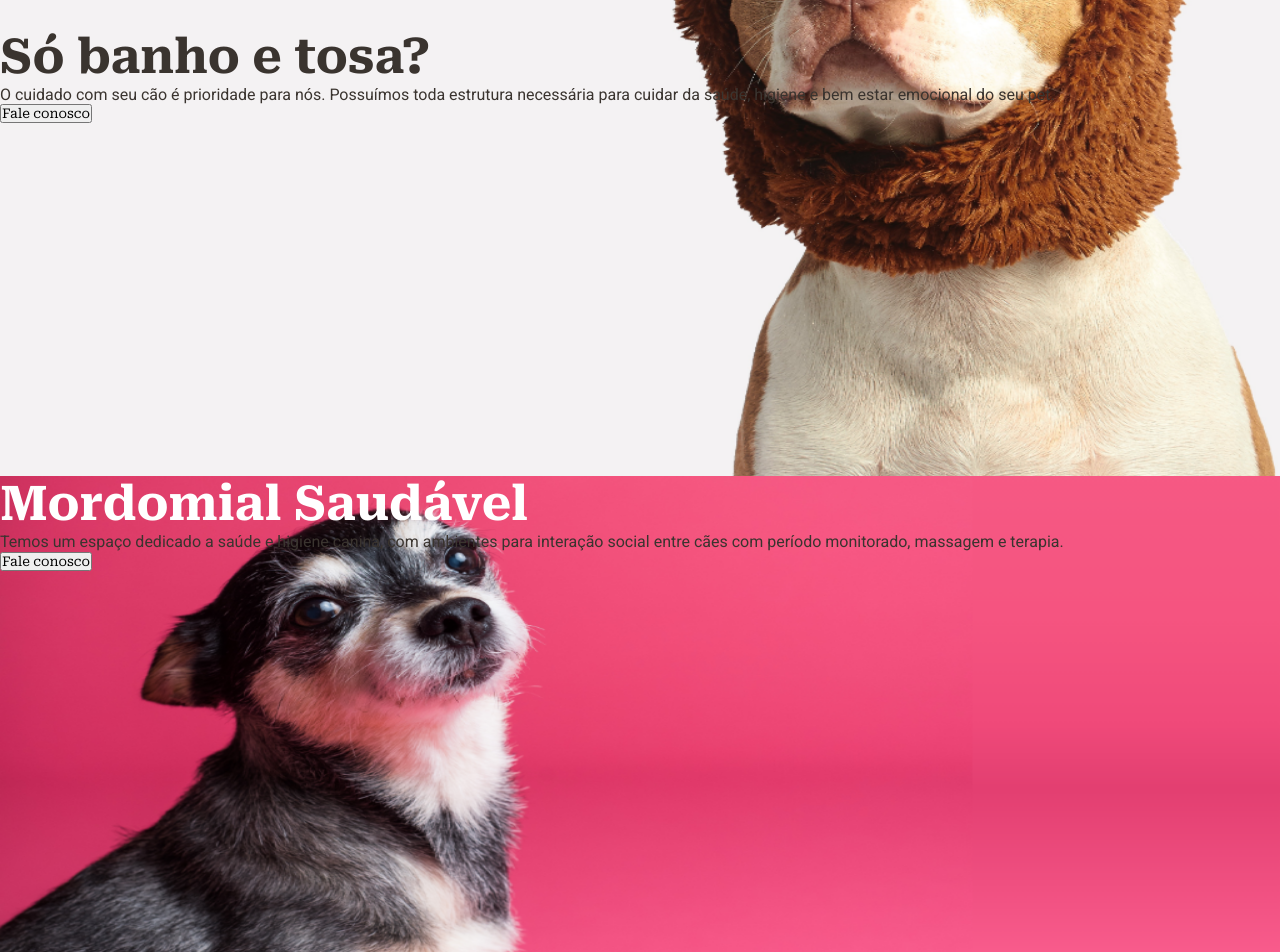
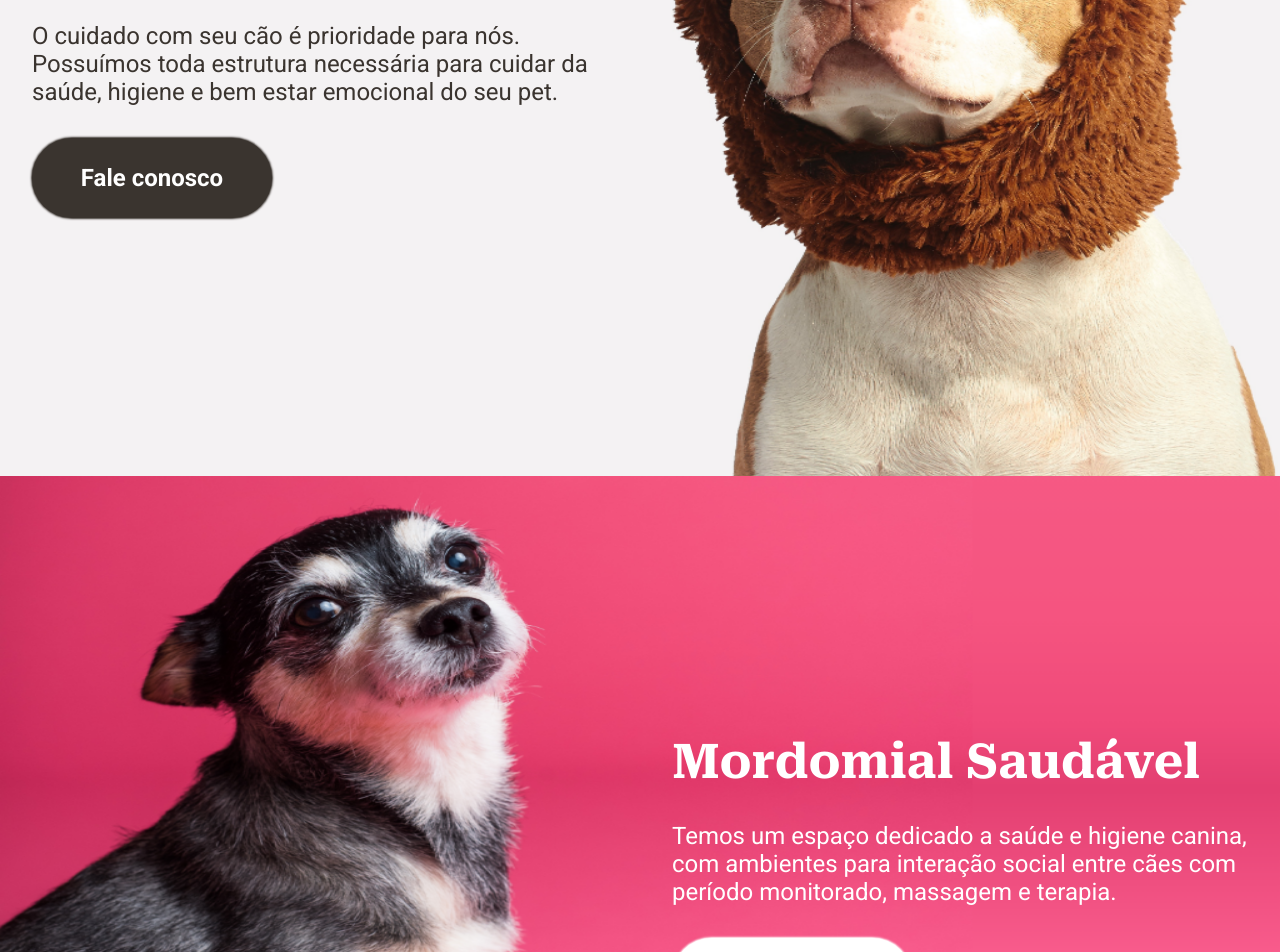
Before and after one commit to Alissaum/fantastika-petshop, a plain HTML site: page index.html in a window 1280 px wide. Shown: the part 1220-2172 px from the top of the page. Drawn offline with Linux system fonts and the light colour scheme.

Commit message:
Estilização das section e adição do hover nos botões

```diff
--- a/index.html
+++ b/index.html
@@ -52,21 +52,25 @@
     </section>
 
     <section class="segundaSessaoMain">
+      <section class="caixaSegundaSessao">
         <h2>Só banho e tosa?</h2>
         <p>O cuidado com seu cão é prioridade para nós. Possuímos toda estrutura necessária para cuidar da saúde, higiene e bem estar emocional do seu pet.</p>
         <button>Fale conosco</button>
       </section>
+    </section>
 
     <section class="terceiraSessaoMain">
+      <section class="caixaTerceiraSessao">
         <h2>Mordomial Saudável</h2>
         <p>Temos um espaço dedicado a saúde e higiene canina, com ambientes para interação social entre cães com período monitorado, massagem e terapia.</p>
         <button type="submit">Fale conosco</button>
       </section>
+    </section>
 
     <section class="quartaSessaoMain">
       <p>apoio: </p>
-      <h3>Havaianas</h3>
-      <h3>americanas</h3>
+      <h3 class="havaianas">Havaianas</h3>
+      <h3 class="americanas">americanas</h3>
     </section>
   </main>
 
--- a/styles/style.css
+++ b/styles/style.css
@@ -21,6 +21,7 @@ h2 {
 p {
   font-family: "Roboto", sans-serif;
   color: #ffffff;
+  font-size: 1.5rem;
 }
 
 /* Estilização do cabeçalho da página. */
@@ -133,9 +134,41 @@ main {
   flex-direction: column;
 }
 
-.segundaSessaoMain h2,
-p {
+.caixaSegundaSessao {
+  display: flex;
+  align-items: start;
+  flex-direction: column;
+  justify-content: center;
+  width: 50vw;
+  height: 100vw;
+}
+
+.caixaSegundaSessao h2,
+.caixaSegundaSessao p {
   color: #3a342f;
+  margin: 1rem 2rem;
+}
+
+.caixaSegundaSessao button {
+  width: 15rem;
+  height: 5rem;
+  margin: 1rem 2rem;
+  font-size: 1.5rem;
+  font-family: "Roboto", sans-serif;
+  font-weight: 700;
+  background-color: #3a342f;
+  border-radius: 60px;
+  border: none;
+  color: #ffffff;
+  box-shadow: #3a342f 0px 0px 2px 1px;
+  transition: 0.2s;
+}
+
+.caixaSegundaSessao button:hover {
+  scale: 1.1;
+  transition: 0.2s;
+  cursor: pointer;
+  background-color: #313131;
 }
 
 .terceiraSessaoMain {
@@ -143,6 +176,49 @@ p {
   background-size: 100% 100%;
   width: 100vw;
   height: 100vh;
+  display: flex;
+  align-items: flex-end;
+  justify-content: center;
+  flex-direction: column;
+}
+
+.caixaTerceiraSessao {
+  display: flex;
+  flex-direction: column;
+  justify-content: center;
+  align-items: start;
+  width: 50vw;
+  height: 100vw;
+}
+
+.caixaTerceiraSessao h2,
+.caixaTerceiraSessao p {
+  color: #ffffff;
+  margin: 1rem 2rem;
+}
+
+.caixaTerceiraSessao button {
+  width: 15rem;
+  height: 5rem;
+  margin: 1rem 2rem;
+  font-size: 1.5rem;
+  font-family: "Roboto", sans-serif;
+  font-weight: 700;
+  background-color: #ffffff;
+  border-radius: 60px;
+  border: none;
+  color: #000000;
+  box-shadow: #ffffff 0px 0px 2px 1px;
+  transition: 0.2s;
+}
+
+.caixaTerceiraSessao button:hover {
+  scale: 1.1;
+  transition: 0.2s;
+  cursor: pointer;
+  background-color: #121212;
+  color: #ffffff;
+  box-shadow: none;
 }
 
 .quartaSessaoMain {
@@ -154,8 +230,19 @@ p {
 }
 
 .quartaSessaoMain p,
-h3 {
+.quartaSessaoMain h3 {
   color: #fd6a9a;
+  font-size: 2rem;
+}
+
+.quartaSessaoMain .americanas {
+  font-weight: 700;
+}
+
+.quartaSessaoMain .havaianas {
+  color: #fd6a9a;
+  font-size: 2rem;
+  font-weight: 900;
 }
 
 /* Estilização do rodapé */
```
Lines whose indentation alone changed are shown as unchanged.
